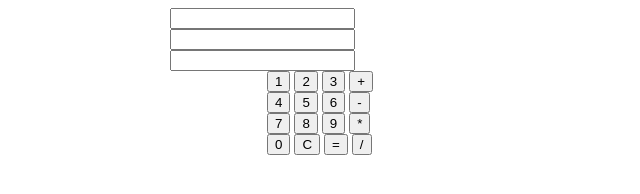
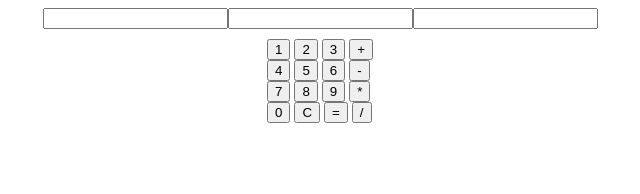
Before and after one commit to chininchu/JavaScript-Calculator, a plain HTML site: page main.html in a window 1280 px wide. Shown: the whole page, without its empty margins (320-960 px from the left). Drawn offline with Linux system fonts and the light colour scheme.

Commit message:
Created a .input-container class

```diff
--- a/style.css
+++ b/style.css
@@ -8,3 +8,9 @@
 
 
 }
+
+.input-container{
+
+    display: flex;
+    margin-bottom: 10px;
+}
```
